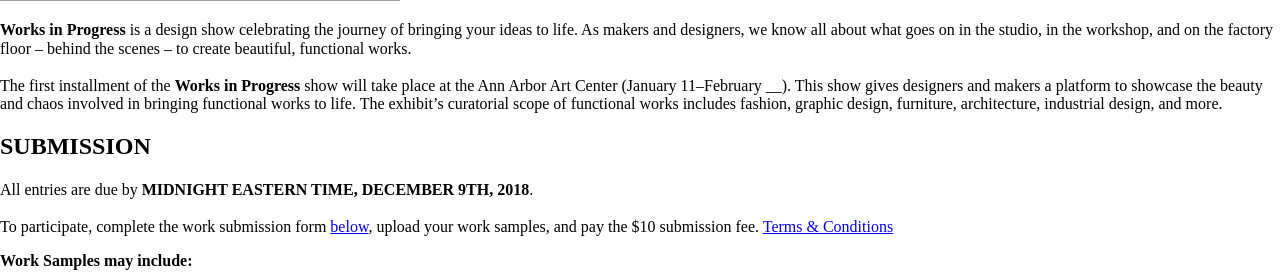
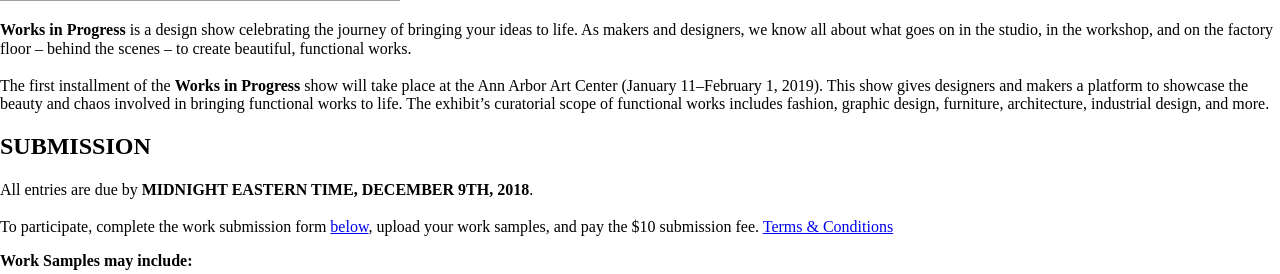
Before and after one commit to wipa2/wipa2.github.io, a Django app: page / in a window 1280 px wide. Shown: the part 299-573 px from the top of the page. Run offline with Django 3.2, Linux system fonts and the light colour scheme; some libraries are stand-ins or nearby versions; grey boxes are pictures that could not be loaded.

Commit message:
Update dates

```diff
--- a/wipa2_show_project/wipa2_show/templates/index.html
+++ b/wipa2_show_project/wipa2_show/templates/index.html
@@ -25,7 +25,7 @@
 
     <div class="wrapper">
       <p class="fullwidth"><strong>Works in Progress</strong> is a design show celebrating the journey of bringing your ideas to life.  As makers and designers, we know all about what goes on in the studio, in the workshop, and on the factory floor – behind the scenes – to create beautiful, functional works.<br><br>
-        The first installment of the <strong>Works in Progress</strong> show will take place at the Ann Arbor Art Center (January 11–February __).  This show gives designers and makers a platform to showcase the beauty and chaos involved in bringing functional works to life.  The exhibit’s curatorial scope of functional works includes fashion, graphic design, furniture, architecture, industrial design, and more.
+        The first installment of the <strong>Works in Progress</strong> show will take place at the Ann Arbor Art Center (January 11–February 1, 2019).  This show gives designers and makers a platform to showcase the beauty and chaos involved in bringing functional works to life.  The exhibit’s curatorial scope of functional works includes fashion, graphic design, furniture, architecture, industrial design, and more.
         </p>
         <h2>SUBMISSION</h2>
         <p>
```
